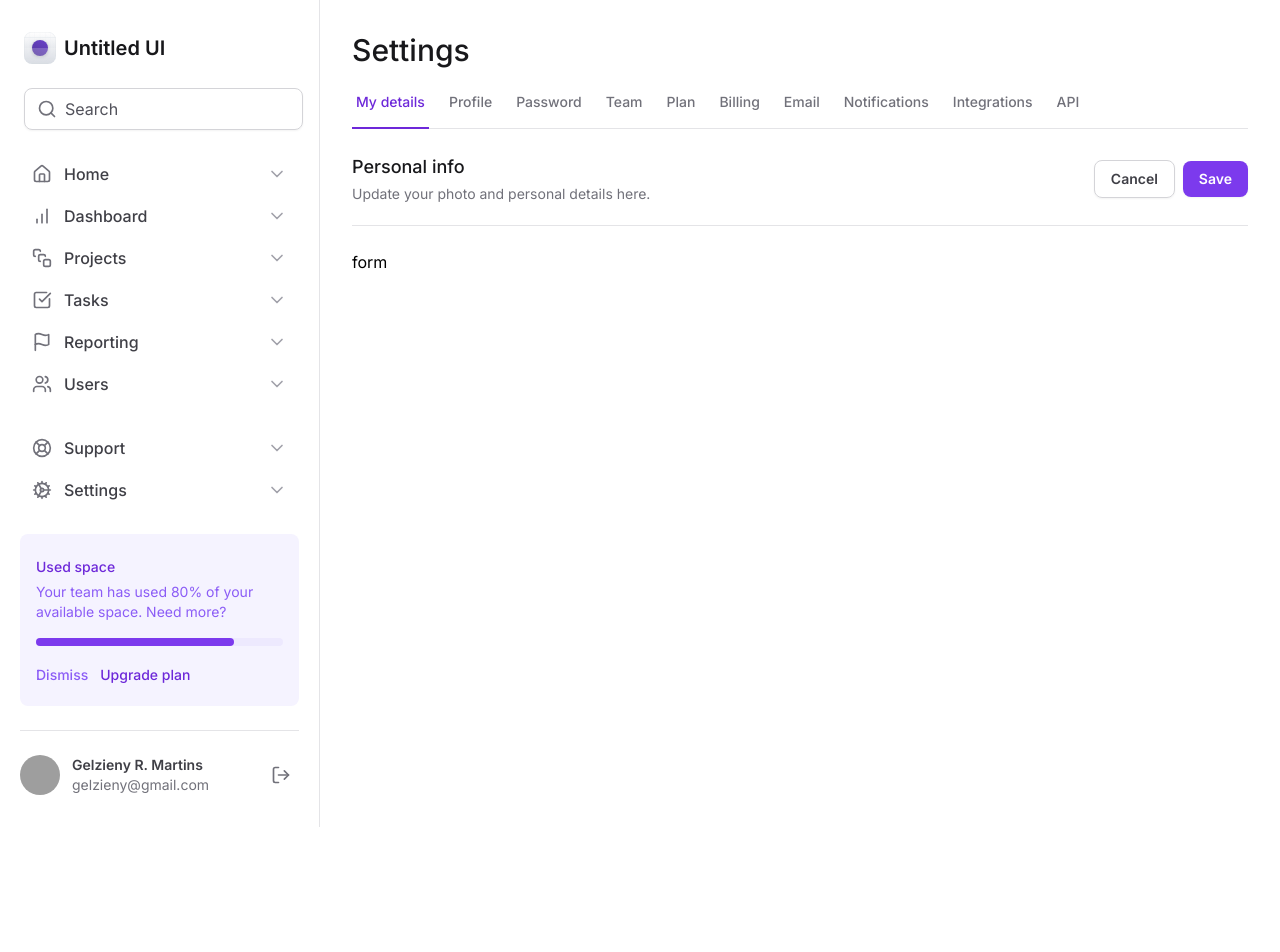
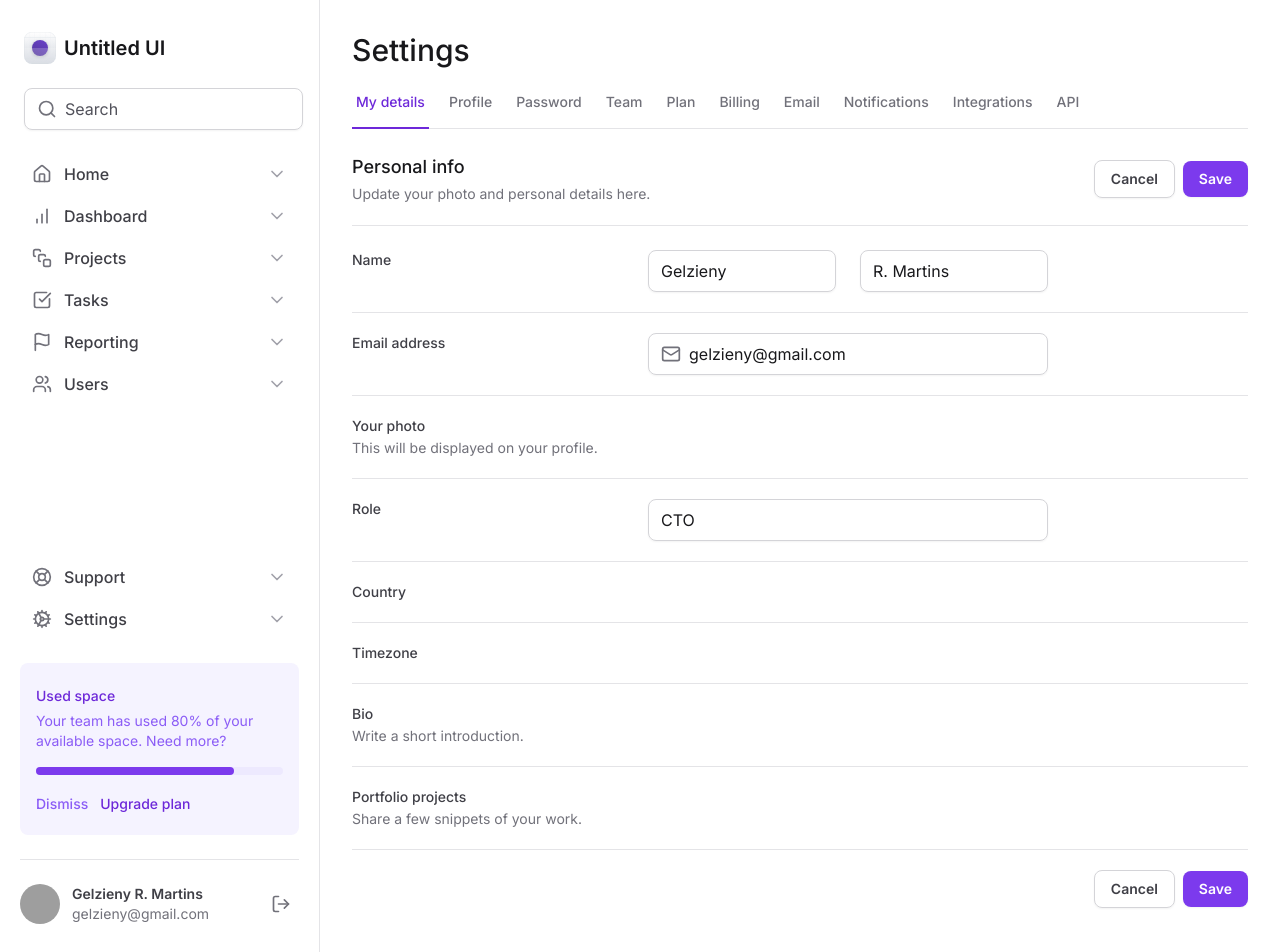
Before and after one commit to Gelzieny/tailwind-next, a Next.js app: page / in a window 1280 px wide. Shown: the top 952 px of the page. Before the commit the page ends 827 px from the top, so only its background shows below. Built offline with nearby package versions, Linux system fonts and the light colour scheme; grey boxes are pictures that could not be loaded.

Commit message:
Campos do Formulário

```diff
--- a/src/app/page.tsx
+++ b/src/app/page.tsx
@@ -1,4 +1,6 @@
 import { SettingsTabs } from '@/components/SettingsTabs'
+import * as Input from '@/components/Input'
+import { Mail } from 'lucide-react'
 
 export default function Home() {
   return (
@@ -31,8 +33,117 @@
             </button>
           </div>
         </div>
-        <form id="settings" className="mt-6 flex w-full flex-col">
-          form
+        <form
+          id="settings"
+          className="mt-6 flex w-full flex-col gap-5 divide-y divide-zinc-200"
+        >
+          <div className="grid grid-cols-form gap-3">
+            <label
+              htmlFor="firstName"
+              className="text-sm font-medium text-zinc-700"
+            >
+              Name
+            </label>
+            <div className="grid grid-cols-2 gap-6">
+              <Input.Root>
+                <Input.Control id="firstName" defaultValue="Gelzieny" />
+              </Input.Root>
+              <Input.Root>
+                <Input.Control defaultValue="R. Martins" />
+              </Input.Root>
+            </div>
+          </div>
+          <div className="grid grid-cols-form gap-3 pt-5">
+            <label
+              htmlFor="email"
+              className="text-sm font-medium text-zinc-700"
+            >
+              Email address
+            </label>
+            <Input.Root>
+              <Input.Prefix>
+                <Mail className="h-5 w-5 text-zinc-500" />
+              </Input.Prefix>
+              <Input.Control
+                id="email"
+                type="email"
+                defaultValue="gelzieny@gmail.com"
+              />
+            </Input.Root>
+          </div>
+          <div className="grid grid-cols-form gap-3 pt-5">
+            <label
+              htmlFor="email"
+              className="text-sm font-medium text-zinc-700"
+            >
+              Your photo
+              <span className="mt-0.5 block text-sm font-normal text-zinc-500">
+                This will be displayed on your profile.
+              </span>
+            </label>
+            <div />
+          </div>
+          <div className="grid grid-cols-form gap-3 pt-5">
+            <label htmlFor="role" className="text-sm font-medium text-zinc-700">
+              Role
+            </label>
+            <Input.Root>
+              <Input.Control id="role" defaultValue="CTO" />
+            </Input.Root>
+          </div>
+          <div className="grid grid-cols-form gap-3 pt-5">
+            <label
+              htmlFor="country"
+              className="text-sm font-medium text-zinc-700"
+            >
+              Country
+            </label>
+            <div />
+          </div>
+          <div className="grid grid-cols-form gap-3 pt-5">
+            <label
+              htmlFor="timezone"
+              className="text-sm font-medium text-zinc-700"
+            >
+              Timezone
+            </label>
+            <div />
+          </div>
+          <div className="grid grid-cols-form gap-3 pt-5">
+            <label htmlFor="bio" className="text-sm font-medium text-zinc-700">
+              Bio
+              <span className="mt-0.5 block text-sm font-normal text-zinc-500">
+                Write a short introduction.
+              </span>
+            </label>
+            <div />
+          </div>
+          <div className="grid grid-cols-form gap-3 pt-5">
+            <label
+              htmlFor="projects"
+              className="text-sm font-medium text-zinc-700"
+            >
+              Portfolio projects
+              <span className="mt-0.5 block text-sm font-normal text-zinc-500">
+                Share a few snippets of your work.
+              </span>
+            </label>
+            <div />
+          </div>
+          <div className="flex items-center justify-end gap-2 pt-5">
+            <button
+              type="button"
+              className="rounded-lg border border-zinc-300 px-4 py-2 text-sm font-semibold text-zinc-700 shadow-sm hover:bg-zinc-50"
+            >
+              Cancel
+            </button>
+            <button
+              type="submit"
+              className="rounded-lg bg-violet-600 px-4 py-2 text-sm font-semibold text-white shadow-sm hover:bg-violet-700"
+            >
+              Save
+            </button>
+          </div>
         </form>
       </div>
     </>
--- a/tailwind.config.ts
+++ b/tailwind.config.ts
@@ -7,6 +7,7 @@
       gridTemplateColumns: {
         app: 'minmax(18rem, 20rem) 1fr',
         profile: 'max-content 1fr min-content',
+        form: 'minmax(7.5rem, 17.5rem) minmax(25rem, 1fr) minmax(0, 15rem)',
       },
     },
   },
```
